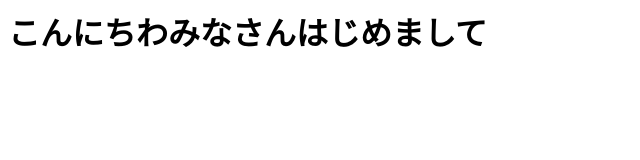
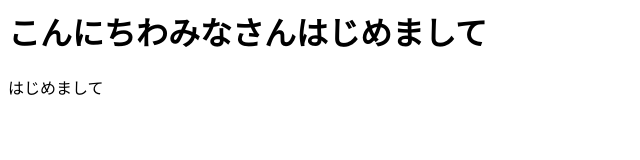
Before and after one commit to naoki1115/shared, a plain HTML site: page hoge.html in a window 1280 px wide. Shown: the whole page, without its empty margins (0-640 px from the left). Drawn offline with Linux system fonts and the light colour scheme.

Commit message:
change html

```diff
--- a/hoge.html
+++ b/hoge.html
@@ -4,6 +4,10 @@
 
 <body>
 <h1>こんにちわみなさんはじめまして</h1>
+
+<div class="hello">
+<p>はじめまして</p>
+</div>
 </body>
 
 </html>
```
